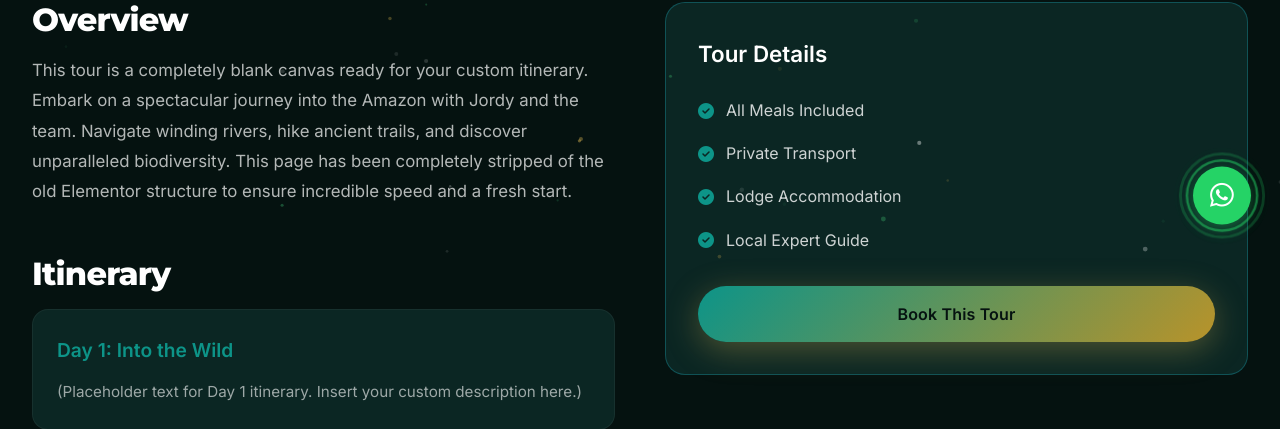
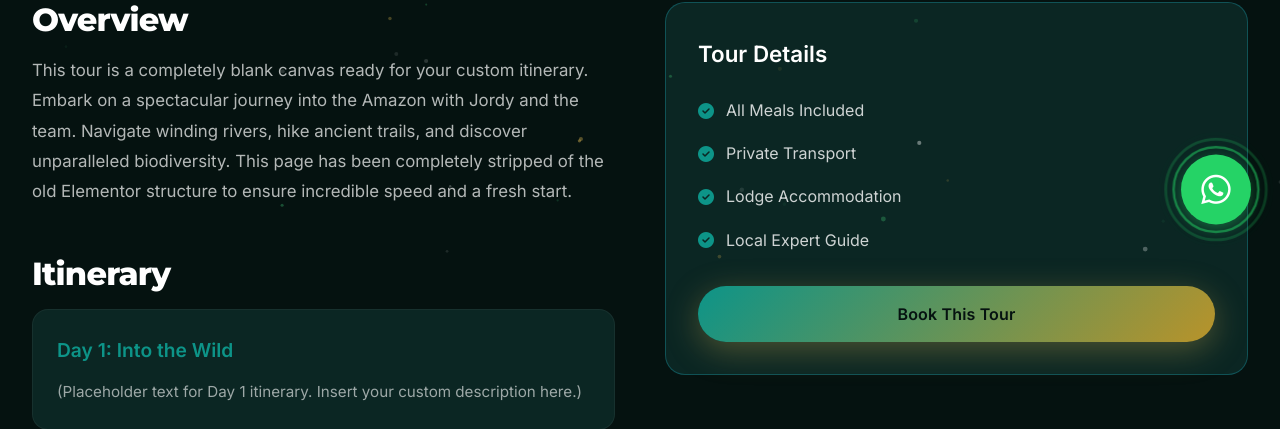
Before and after one commit to manujungleforever-debug/manujungleforever, a PHP site: page /2-day-rainforest-road-trip/index.html in a window 1280 px wide. Shown: the part 541-970 px from the top of the page. Run offline with PHP 8.4, Linux system fonts and the light colour scheme; some web fonts are replaced.

Commit message:
Enlarge floating WhatsApp icon for better visibility

```diff
--- a/www.manujungleforever.com/assets/css/new.css
+++ b/www.manujungleforever.com/assets/css/new.css
@@ -211,12 +211,12 @@ img{max-width:100%;height:auto;display:block}a{color:inherit;text-decoration:non
 /* WA Neon Float */
 .wa-wrap {
   position: fixed; bottom: 28px; right: 28px;
-  width: 60px; height: 60px; z-index: 9998;
+  width: 72px; height: 72px; z-index: 9998;
   display: flex; align-items: center; justify-content: center;
 }
 .wa-ring {
   position: absolute; top: 0; left: 0;
-  width: 60px; height: 60px; border-radius: 50%;
+  width: 72px; height: 72px; border-radius: 50%;
   border: 2px solid #25D366; opacity: 0;
   animation: waPulse 2.6s ease-out infinite;
 }
@@ -228,8 +228,8 @@ img{max-width:100%;height:auto;display:block}a{color:inherit;text-decoration:non
 }
 .wa-wrap .wa {
   position: relative; z-index: 2;
-  width: 58px; height: 58px; border-radius: 50%;
-  background: #25D366; color: #fff; font-size: 1.7rem;
+  width: 70px; height: 70px; border-radius: 50%;
+  background: #25D366; color: #fff; font-size: 2.1rem;
   display: flex; align-items: center; justify-content: center;
   box-shadow: 0 4px 15px rgba(37,211,102,0.4);
   transition: transform 0.3s ease;
@@ -941,7 +941,7 @@ body { top: 0px !important; position: relative !important; }
 }
 .wa-wrap .wa-tooltip {
   position: absolute;
-  right: 75px;
+  right: 85px;
   top: 50%;
   transform: translateY(-50%) translateX(10px);
   background: #fff;
```
